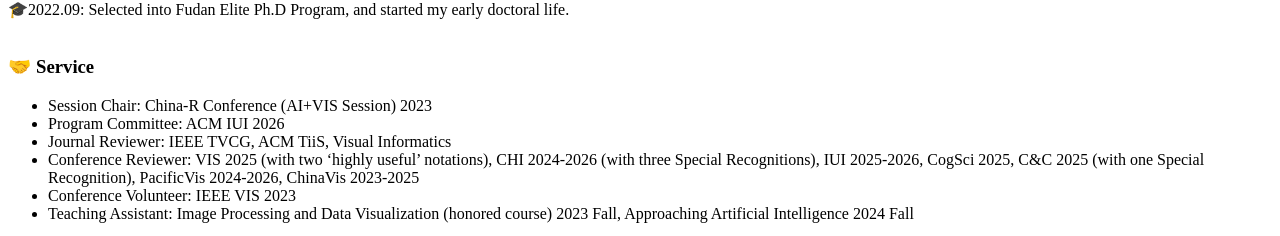
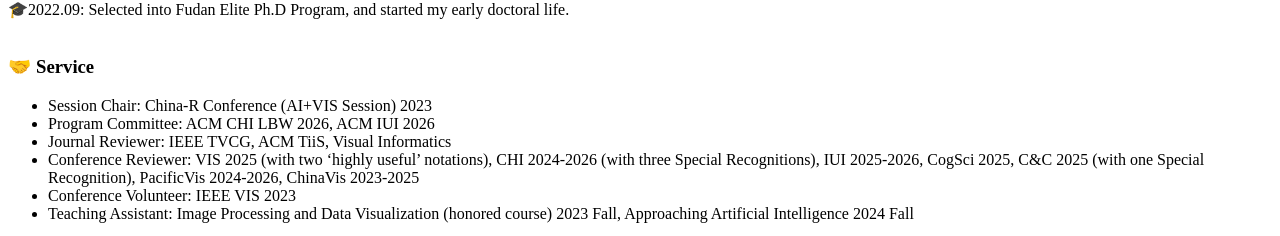
Before and after one commit to ZekaiShao25/ZekaiShao25.github.io, a Jekyll site: the page built from _pages/include/service.md, in a window 1280 px wide. Shown: the part 1193-1429 px from the top of the page. Built offline with Jekyll 4.4.1, drawn with Linux system fonts in a browser that asks for light colours; our own code applies the rules of GitHub Pages for plain Markdown files.

Commit message:
add chi lbw 26 pc/ac service

```diff
--- a/_pages/include/service.md
+++ b/_pages/include/service.md
@@ -1,7 +1,7 @@
 
 # 🤝 Service
 -   Session Chair: China-R Conference (AI+VIS Session) 2023
--   Program Committee: ACM IUI 2026
+-   Program Committee: ACM CHI LBW 2026, ACM IUI 2026
 -   Journal Reviewer: IEEE TVCG, ACM TiiS, Visual Informatics
 -	Conference Reviewer: VIS 2025 (with two 'highly useful' notations), CHI 2024-2026 (with three Special Recognitions), IUI 2025-2026, CogSci 2025, C&C 2025 (with one Special Recognition), PacificVis 2024-2026, ChinaVis 2023-2025
 -	Conference Volunteer: IEEE VIS 2023
```
